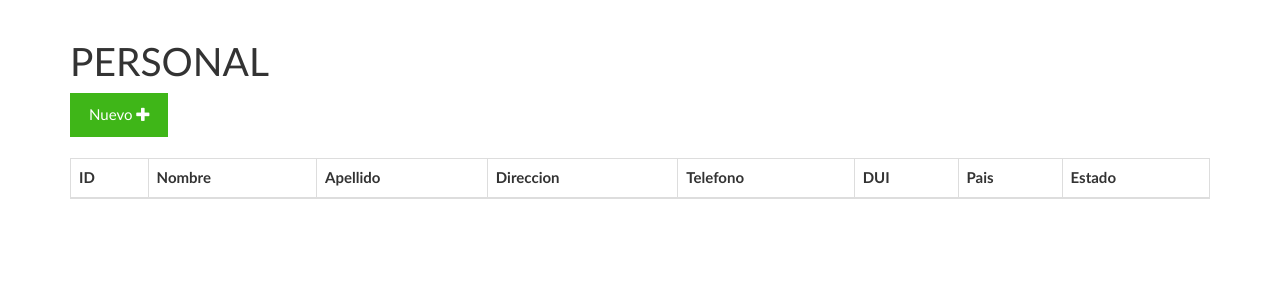
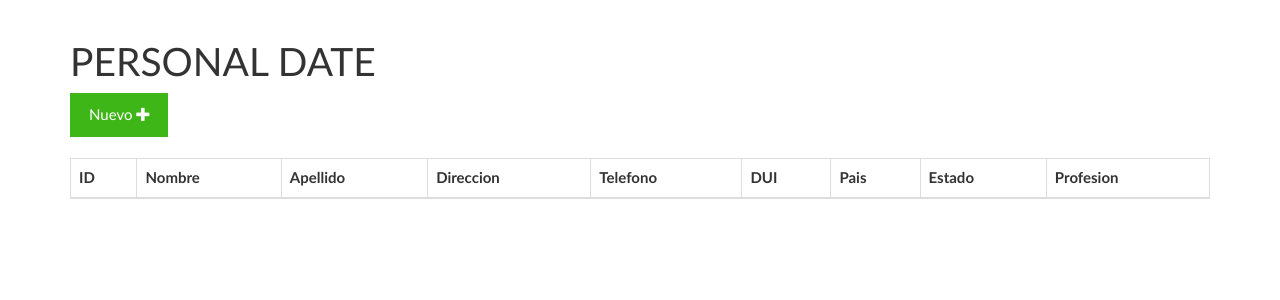
Before and after one commit to SoftCoDev/parcial1, a PHP site: page /personal.php in a window 1280 px wide. Shown: the part 51-351 px from the top of the page. Run offline with PHP 8.4, Linux system fonts and the light colour scheme; data comes from the database, SQL or seed files in the repository; lists and menus that the app fills with data are empty.

Commit message:
Agregado item nuevo en personal

```diff
--- a/ventas_pdo-master/ventas_pdo-master/personal.php
+++ b/ventas_pdo-master/ventas_pdo-master/personal.php
@@ -6,7 +6,7 @@ $productos = $sentencia->fetchAll(PDO::FETCH_OBJ);
 ?>
 
 	<div class="col-xs-12">
-		<h1>PERSONAL</h1>
+		<h1>PERSONAL DATE</h1>
 		<div>
 			<a class="btn btn-success" href="./formulario.php">Nuevo <i class="fa fa-plus"></i></a>
 		</div>
@@ -22,6 +22,8 @@ $productos = $sentencia->fetchAll(PDO::FETCH_OBJ);
 					<th>DUI</th>
 					<th>Pais</th>
 					<th>Estado</th>
+					<th>Profesion</th>
+
 				</tr>
 			</thead>
 			<tbody>
```
